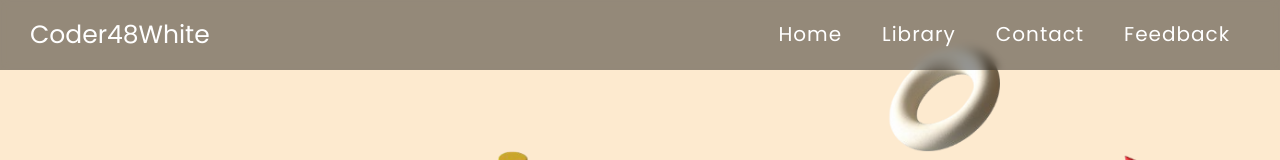
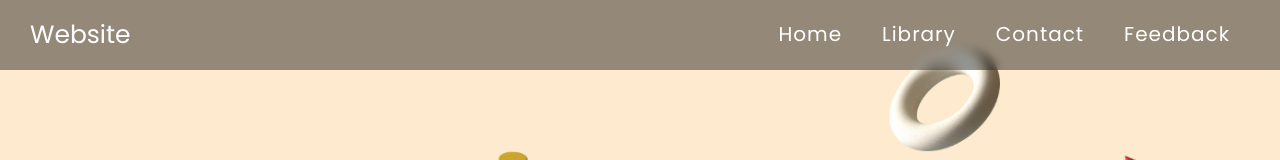
Before and after one commit to KartikeyaLab/Animmated-header, a plain HTML site: page index.html in a window 1280 px wide. Shown: the top 160 px of the page. Drawn offline with Linux system fonts and the light colour scheme.

Commit message:
Update index.html

```diff
--- a/index.html
+++ b/index.html
@@ -9,7 +9,7 @@
   <body>
     <nav>
       <div class="wrapper">
-        <div class="logo">Coder48White</div>
+        <div class="logo">Website</div>
 
         <ul class="nav-links">
           <li><a href="#">Home</a></li>
```
